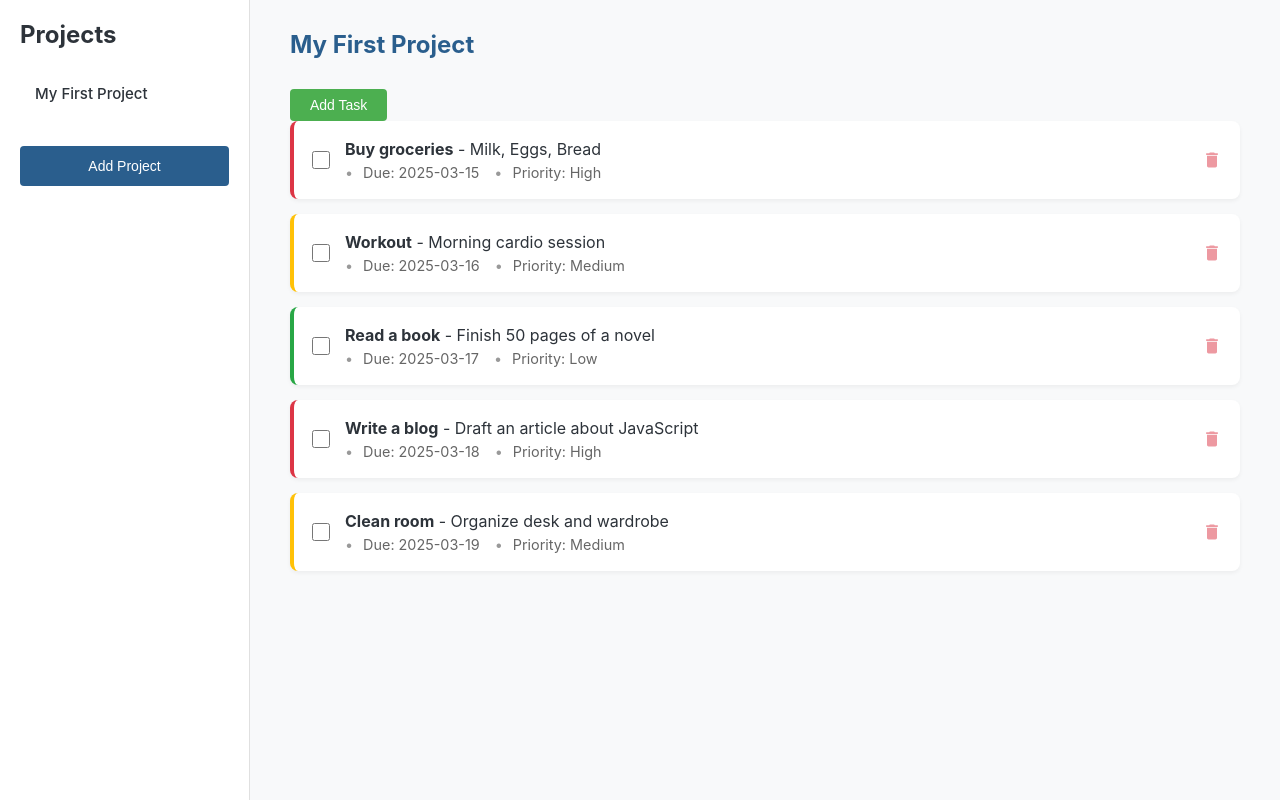
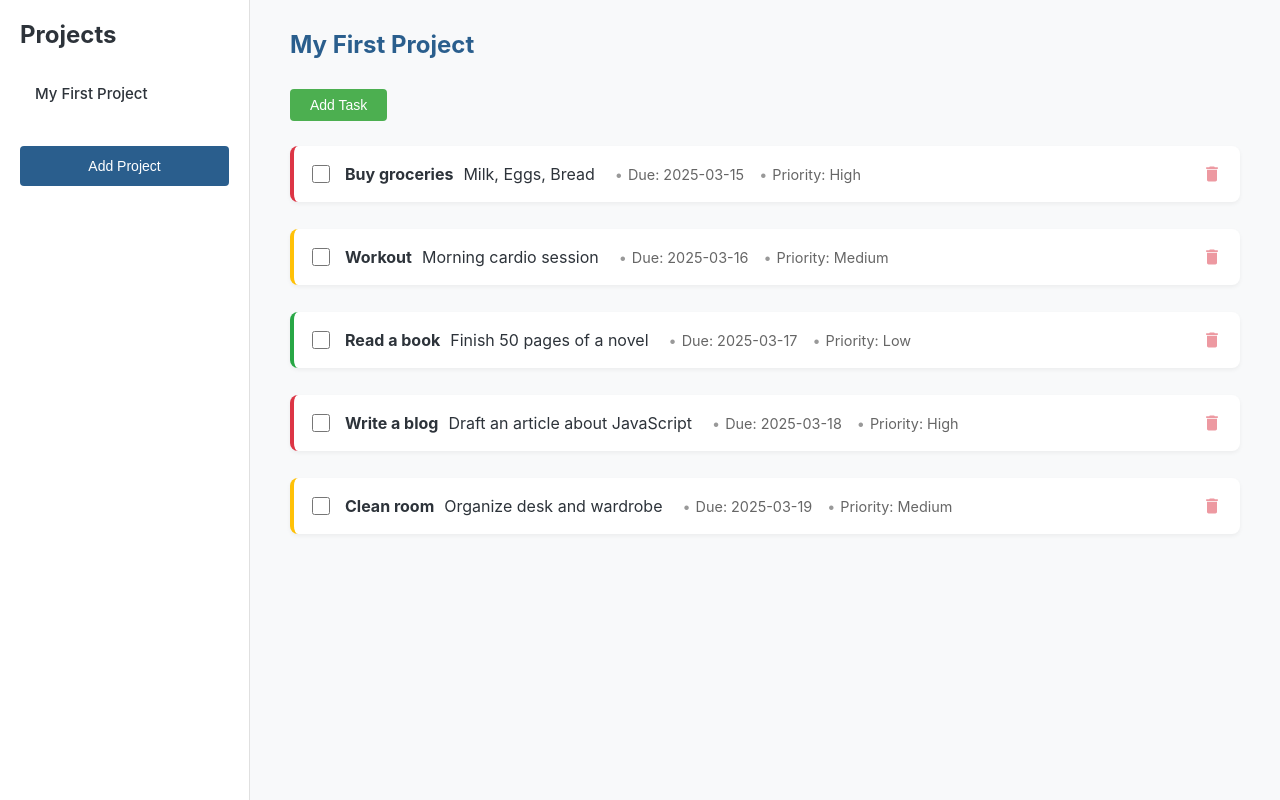
Before and after one commit to aneesh199608/to-do-list, a website built with webpack: page src/index.html in a window 1280 px wide. Built offline with nearby package versions, Linux system fonts and the light colour scheme.

Commit message:
fix: adjust margins and gap in task list, display task contents in one line

```diff
--- a/src/modules/TaskUI.js
+++ b/src/modules/TaskUI.js
@@ -27,17 +27,18 @@ export default class TaskUI {
         <div class="task-content">
           <input type="checkbox" class="task-checkbox" ${task.completed ? 'checked' : ''}>
           <div class="task-text ${task.completed ? 'completed' : ''}">
-            <strong>${task.title}</strong> - ${task.description}
+            <strong>${task.title}</strong>
+            <span>${task.description}</span>
             <div class="task-meta">
               <span>Due: ${task.dueDate}</span>
               <span>Priority: ${task.priority}</span>
             </div>
           </div>
-        </div>
-        <div class="delete-task" data-remove-task="${task.title}">
-          <svg viewBox="0 0 24 24">
-            <path d="M6 19c0 1.1.9 2 2 2h8c1.1 0 2-.9 2-2V7H6v12zM19 4h-3.5l-1-1h-5l-1 1H5v2h14V4z"/>
-          </svg>
+          <div class="delete-task" data-remove-task="${task.title}">
+            <svg viewBox="0 0 24 24">
+              <path d="M6 19c0 1.1.9 2 2 2h8c1.1 0 2-.9 2-2V7H6v12zM19 4h-3.5l-1-1h-5l-1 1H5v2h14V4z"/>
+            </svg>
+          </div>
         </div>
       `;
       taskListContainer.appendChild(taskElement);
--- a/src/styles.css
+++ b/src/styles.css
@@ -244,10 +244,11 @@ dialog.modal h2 {
 
 /* Task List Items */
 .task-content {
-  flex: 1;
   display: flex;
   align-items: center;
   gap: 15px;
+  flex: 1;
+  min-width: 0;
 }
 
 .task-checkbox {
@@ -258,6 +259,12 @@ dialog.modal h2 {
 
 .task-text {
   flex: 1;
+  display: flex;
+  align-items: center;
+  gap: 10px;
+  white-space: nowrap;
+  overflow: hidden;
+  text-overflow: ellipsis;
 }
 
 .task-text.completed {
@@ -286,19 +293,26 @@ dialog.modal h2 {
 .task-meta {
   display: flex;
   gap: 15px;
-  margin-top: 5px;
   font-size: 0.9em;
   color: #666;
+  margin-left: 10px;
 }
 
 .task-meta span {
   display: flex;
   align-items: center;
-  gap: 5px;
 }
 
 .task-meta span::before {
   content: "•";
+  margin-right: 5px;
   color: #999;
-  margin-right: 5px;
 }
+
+/* Add spacing between Add Task button and list */
+#task-list {
+  margin-top: 25px;
+  display: flex;
+  flex-direction: column;
+  gap: 12px;
+}
```
Also changed, not shown: dist/bundle.js.
